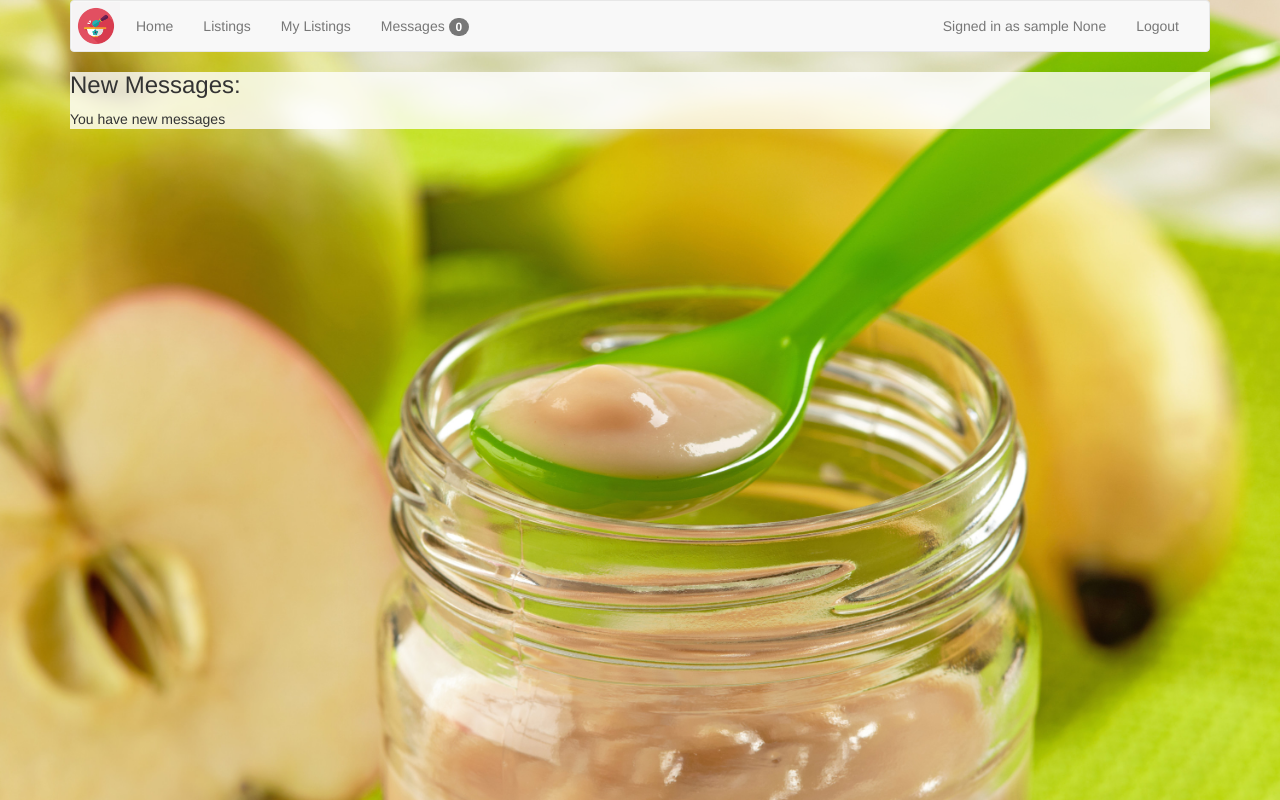
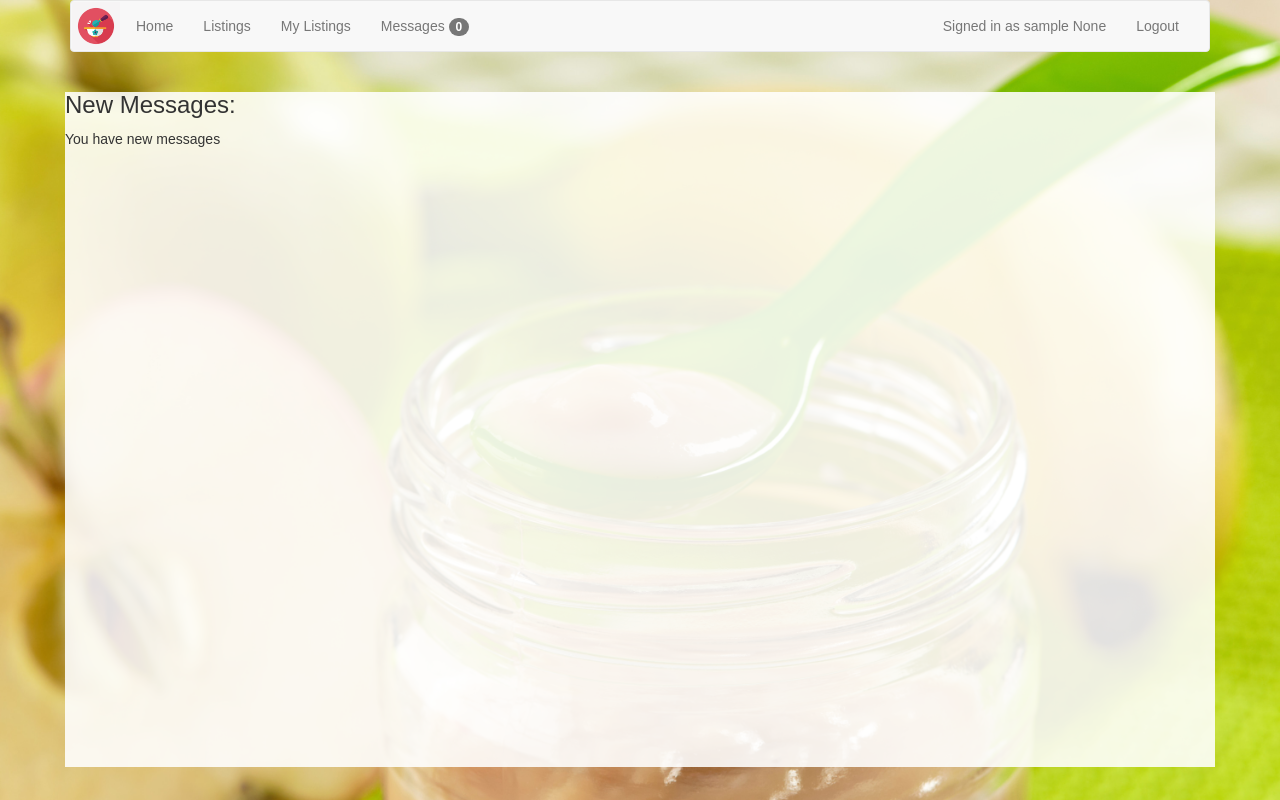
Before and after one commit to akvanhar/HB-FinalProject, a Flask app: page /messages in a window 1280 px wide. Run offline with Flask 2, Linux system fonts and the light colour scheme; the visitor is signed in with stand-in values (Sample User, id 1); data comes from the database, SQL or seed files in the repository; data that the repository does not hold is empty; some libraries are stand-ins or nearby versions.

Commit message:
working on css

```diff
--- a/static/css/base.css
+++ b/static/css/base.css
@@ -1,3 +1,7 @@
+* {
+	font-family: 'Raleway', sans-serif;
+}
+
 #mlmlogo {
 	width: 50px;
 	height: 50px;
@@ -26,5 +30,11 @@ body {
 }
 
 .outmostBox {
-	background-color: rgba(255,255,255,0.8);
+	background-color: rgba(255,255,255,0.88);
+	min-height: 675px;
 }
+
+#bodyContainerFluid {
+	margin-left: 50px;
+	margin-right: 50px;
+}
--- a/templates/base.html
+++ b/templates/base.html
@@ -4,6 +4,7 @@
 	<script src="https://code.jquery.com/jquery.js"></script>
 	<script src="https://maxcdn.bootstrapcdn.com/bootstrap/3.3.5/js/bootstrap.min.js"></script>
 	<link rel="stylesheet" href="https://maxcdn.bootstrapcdn.com/bootstrap/3.3.5/css/bootstrap.min.css">
+	<link rel="icon" href="/static/images/mlmlogo.jpg">
 	<link rel="stylesheet" href="/static/css/base.css">
 	{% block head %}
     <title>{% block title %}{% endblock %} - Make Less Mush</title>
@@ -47,6 +48,8 @@
 	    </div><!-- /.navbar-collapse -->
 	  </div><!-- /.container-fluid -->
 	</nav>
+</div>
+<div id="bodyContainerFluid" class="container-fluid">
 	<div class="outmostBox">
 	{% block content %}
 		put your content here.
--- a/templates/messages.html
+++ b/templates/messages.html
@@ -52,11 +52,11 @@
 					</div>
 				</td>
 				{% if message.read_status == 0 %}
-					<td><button data-id='read{{ message.message_id }}' class="readStatusButton btn btn-xs">Mark as read</button></td>
+					<td><button data-id='read{{ message.message_id }}' class="readStatusButton btn btn-sm">Mark as read</button></td>
 				{% else %}
-					<td><button data-id='read{{ message.message_id }}' class="readStatusButton btn btn-xs">Mark as unread</button></td>
+					<td><button data-id='read{{ message.message_id }}' class="readStatusButton btn btn-sm">Mark as unread</button></td>
 				{% endif %}
-				<td><button class="deleteButton btn btn-xs" data-id='delete{{ message.message_id }}'>Delete</button></td>
+				<td><button class="deleteButton btn btn-sm" data-id='delete{{ message.message_id }}'>Delete</button></td>
 			</tr>
 		{% endfor %}
 		</tbody>
--- a/templates/signup.html
+++ b/templates/signup.html
@@ -6,6 +6,7 @@
 	<script src="https://maxcdn.bootstrapcdn.com/bootstrap/3.3.5/js/bootstrap.min.js"></script>
 	<link rel="stylesheet" href="https://maxcdn.bootstrapcdn.com/bootstrap/3.3.5/css/bootstrap.min.css">
 	<link href='https://fonts.googleapis.com/css?family=Raleway:700' rel='stylesheet' type='text/css'>
+	<link rel="icon" href="/static/images/mlmlogo.jpg">
 	<link rel="stylesheet" href="/static/css/signup.css">
 </head>
 <body>
```
